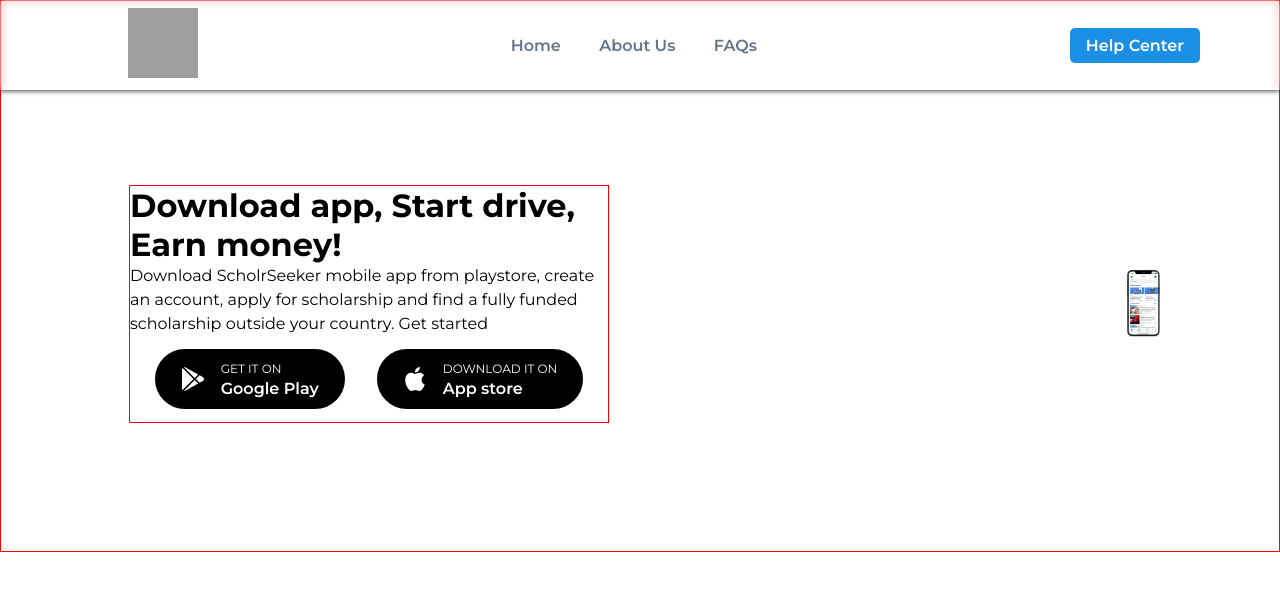
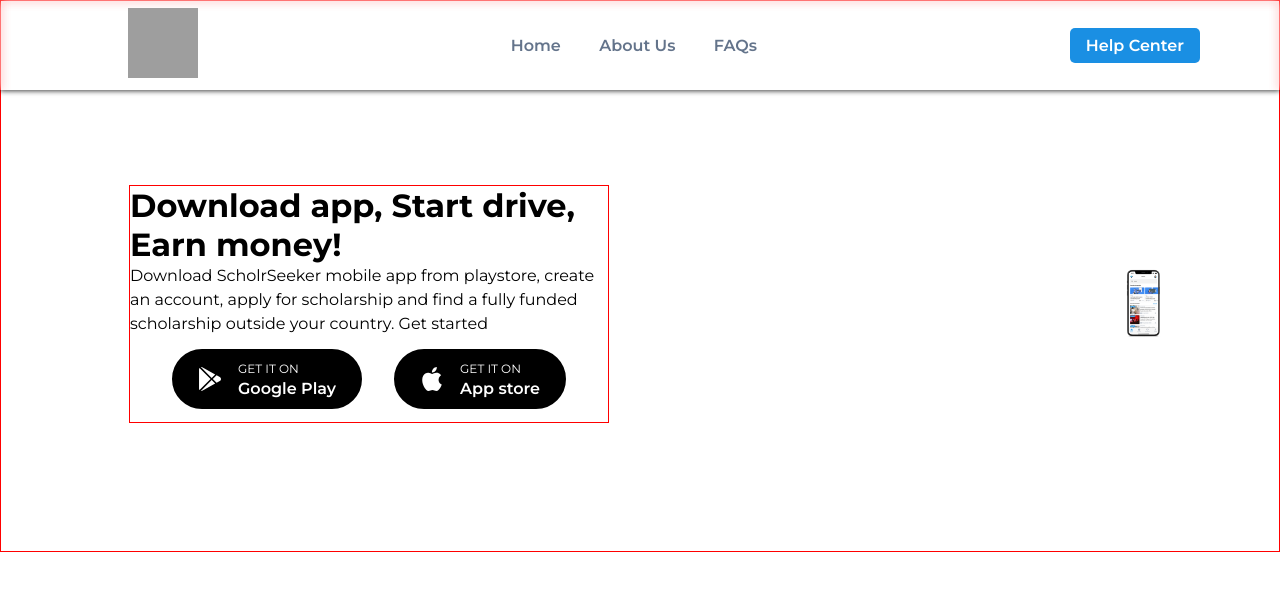
Before and after one commit to ahishakiyeyv/scholarSeeker_HTO_vuejs, a Vue app: page /#/ in a window 1280 px wide. Shown: the top 590 px of the page. Built offline with nearby package versions, Linux system fonts and the light colour scheme; grey boxes are pictures that could not be loaded.

Commit message:
button modified

```diff
--- a/src/views/HomeView.vue
+++ b/src/views/HomeView.vue
@@ -36,7 +36,7 @@
           </svg>
         </span>
         <span class="texts">
-          <span class="text-1">DOWNLOAD IT ON</span>
+          <span class="text-1">GET IT ON</span>
           <span class="text-2">App store</span>
         </span>
       </a>
```
